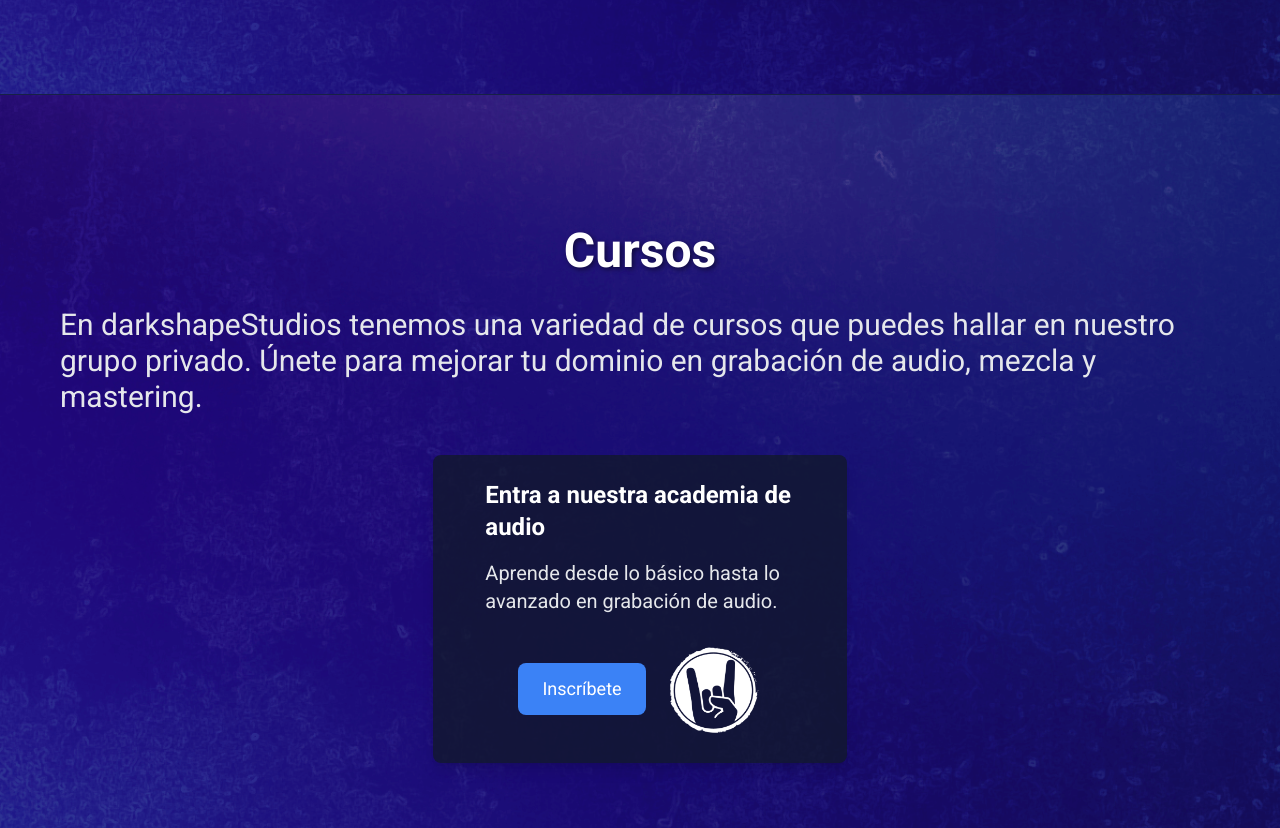
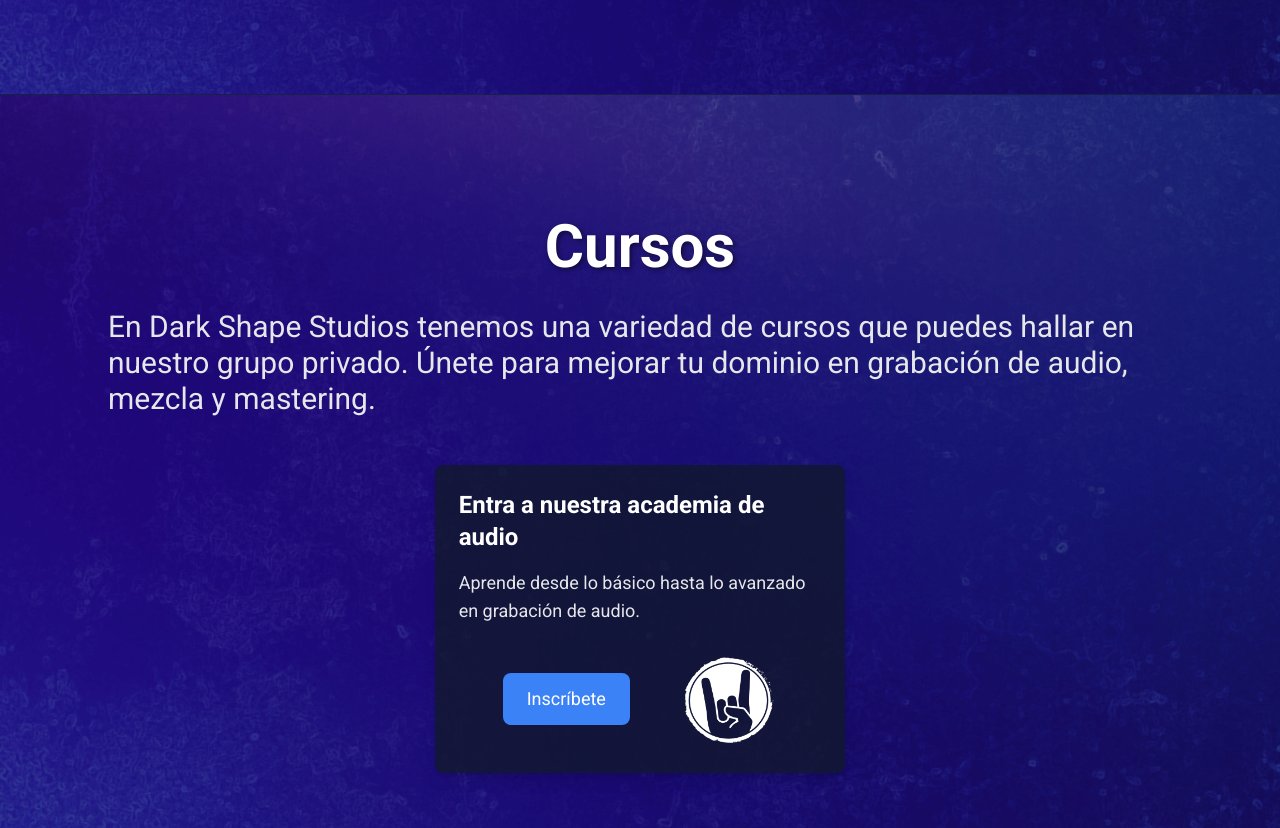
Before and after one commit to miguelbonilla1/darkShape, a React (Vite) app: page / in a window 1280 px wide. Shown: the part 1361-2189 px from the top of the page. Built offline with nearby package versions, Linux system fonts and the light colour scheme.

Commit message:
text fix

```diff
--- a/src/components/Cursos.jsx
+++ b/src/components/Cursos.jsx
@@ -14,43 +14,41 @@
         <div className="absolute inset-0 bg-black opacity-30"></div>
 
         {/* Contenido */}
-        <div className="relative z-10 w-full max-w-screen-xl px-5 py-10">
+        <div className="relative z-10 w-full max-w-screen-xl px-6 py-10 md:py-20 lg:py-24">
           {/* Título */}
           <div className="text-center mb-8">
-            <h1 className="text-5xl font-bold mb-5" style={{ textShadow: "2px 2px 5px rgba(0, 0, 0, 0.5)" }}>
+            <h1 className="text-4xl sm:text-5xl lg:text-6xl font-bold mb-6" style={{ textShadow: "2px 2px 5px rgba(0, 0, 0, 0.5)" }}>
               Cursos
             </h1>
           </div>
 
           {/* Descripción */}
-          {/* Descripción */}
-          <div className="mb-10 px-1 pl-5">
-            <p className="text-xl sm:text-2xl md:text-3xl lg:text-3xl text-gray-200 leading-relaxed px-5 pl-5 ">
-              En darkshapeStudios tenemos una variedad de cursos que puedes hallar en nuestro grupo privado. Únete para mejorar tu dominio en grabación de audio, mezcla y mastering.
+          <div className="mb-12 px-4 md:px-12 lg:px-11 lg:ml-10">
+            <p className="text-xl sm:text-2xl md:text-3xl lg:text-3xl text-gray-200 leading-relaxed sm:text-center md:text-left px-3 sm:px-0 pl-3">
+              En Dark Shape Studios tenemos una variedad de cursos que puedes hallar en nuestro grupo privado. Únete para mejorar tu dominio en grabación de audio, mezcla y mastering.
             </p>
           </div>
 
-
           {/* Listado de Cursos */}
-          <div className="flex flex-col md:flex-row md:flex-wrap justify-center gap-5">
+          <div className="flex flex-col md:flex-row md:flex-wrap justify-center gap-6">
             {cursos.map((curso, index) => (
               <div
                 key={index}
-                className="bg-gray-900 bg-opacity-75 rounded-lg p-6  shadow-lg w-full md:w-1/3 px-10"
+                className="bg-gray-900 bg-opacity-75 rounded-lg p-6 shadow-lg w-full md:w-5/12 lg:w-1/3"
               >
                 {/* Título del Curso */}
-                <h2 className=" pl-3 text-2xl font-bold mb-4">{curso.nombre}</h2>
+                <h2 className="text-2xl font-bold mb-4 text-center md:text-left">{curso.nombre}</h2>
 
                 {/* Descripción del Curso */}
-                <p className=" pl-3 text-xl text-gray-200 font-roboto mb-6">{curso.descripcion}</p>
+                <p className="text-lg text-gray-200 font-roboto mb-6 text-center md:text-left">{curso.descripcion}</p>
 
                 {/* Botón e Imagen */}
-                <div className="flex flex-col sm:flex-row items-center justify-center space-y-4 sm:space-y-0 sm:space-x-4">
+                <div className="flex flex-col sm:flex-row items-center justify-center sm:justify-between space-y-4 sm:space-y-0 px-11">
                   <button className="bg-blue-500 text-white py-3 px-6 rounded-lg text-lg hover:bg-blue-700">
                     Inscríbete
                   </button>
                   <img
-                    className="sm:ml-2 mt-2 sm:mt-0"
+                    className="sm:ml-4 mt-2 sm:mt-0"
                     style={{ height: "100px", width: "100px", filter: "brightness(0) invert(1)" }}
                     src={manito}
                     alt="Manito"
```
